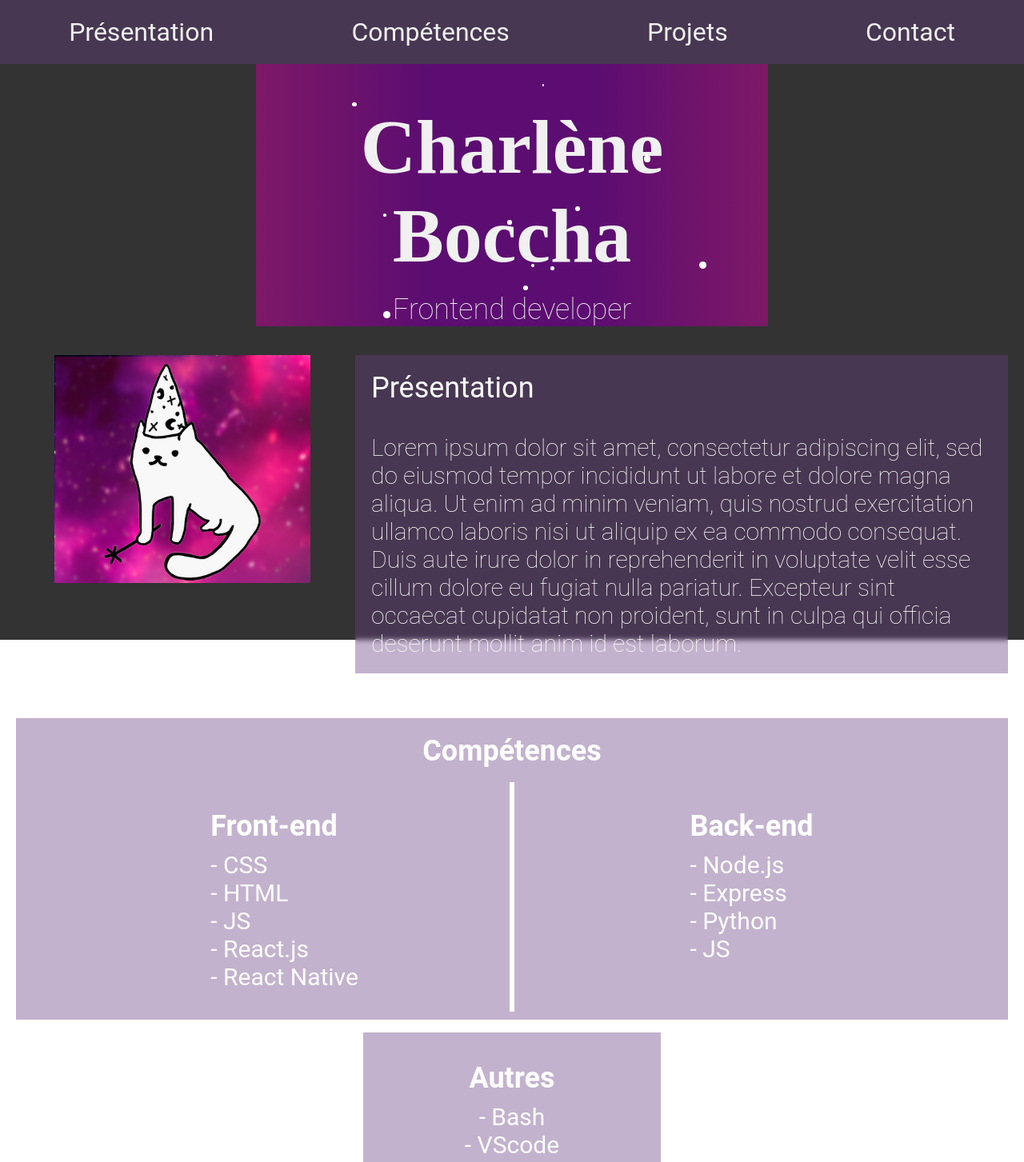
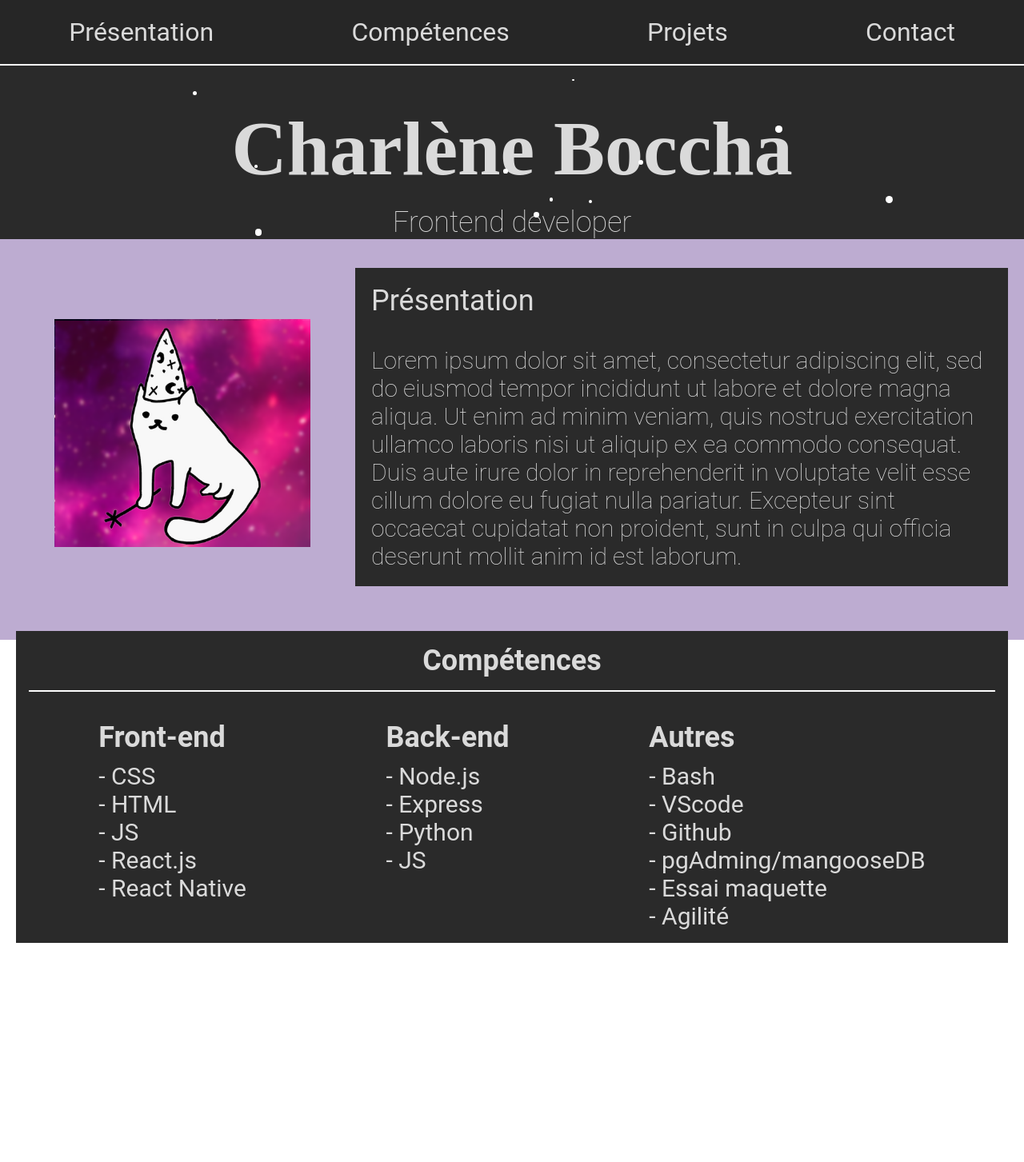
Before and after one commit to CharleneBo/portfolioCha, a React (Create React App) app: page / in a window 1280 px wide. Shown: the top 1453 px of the page at 80% size. After the commit the page ends 1199 px from the top, so only its background shows below. Built offline with nearby package versions, Linux system fonts and the light colour scheme.

Commit message:
changement NavBar, ajout position:sticky et déplacé dans App.js ; Mis 'autres' avec les autres skill

```diff
--- a/src/App.js
+++ b/src/App.js
@@ -9,9 +9,35 @@ const AppWrapper = styled.div`
   height: 100vh; */}
 `;
 
+const Navbar = styled.div`
+  position: sticky;
+  top: 0;
+  width: 100%;
+  z-index: 1000;
+  background-color: #262626;
+  border-bottom: 2px solid #fff;
+  display: flex;
+  height: 5em;
+  flex-direction: row;
+  justify-content: space-around;
+  backdrop-filter: blur(3px);
+`;
+
+const HeaderText = styled.div`
+  font-size: 2em;
+  color: #dadada;
+  margin: auto 0;
+`;
+
 function App() {
   return (
     <AppWrapper>
+      <Navbar>
+        <HeaderText>Présentation</HeaderText>
+        <HeaderText>Compétences</HeaderText>
+        <HeaderText>Projets</HeaderText>
+        <HeaderText>Contact</HeaderText>
+      </Navbar>
       <Header />
       <PresentationSection />
       <SkillsSection />
--- a/src/components/Background.js
+++ b/src/components/Background.js
@@ -2,7 +2,7 @@ import React from 'react';
 import styled from 'styled-components';
 
 const BackgroundWrapper = styled.div`
-  background-color: #333;
+  background-color: #bdacd1;
   position: fixed;
   top: 0;
   left: 0;
--- a/src/components/Header/Header.js
+++ b/src/components/Header/Header.js
@@ -3,45 +3,26 @@ import styled from 'styled-components';
 import StarryBackground from '../StarryBackground';
 
 const StyledHeader = styled.header`
-  position: relative;
   display: flex;
-  top: 0;
   flex-direction: column;
   width: 100%;
-`;
-
-const HeaderBackground = styled.header`
-  display: flex;
-  height: 5em;
-  flex-direction: row;
-  justify-content: space-around;
-  backdrop-filter: blur(3px);
-  background-color: rgba(105, 63, 131, 0.4); /* Couleur de fond violette pour HeaderBackground */
-`;
-
-const HeaderText = styled.div`
-  font-size: 2em;
-  color: #f0f0f0;
-  margin: auto 0;
 `;
 
 const StyleTitleHeader = styled.header`
   display: flex;
   flex-direction: column;
   text-align: center;
-  background: linear-gradient(to right, #7E1967, #5C0D71, #5C0D71, #7E1967);
-  position:relative;
-  width: 50%;
+  background-color: #2a2a2a;
+  position: relative;
+  width: 100%;
   margin: 0 auto;
   overflow: hidden;
 `;
 
-
-
 const PortfolioTitle = styled.h1`
   font-family: 'FrankRuhLibre', serif;
   font-size: 96px;
-  color: #f0f0f0;
+  color: #dadada;
   margin-top: 3rem;
   margin-bottom: 1rem;
 `;
@@ -49,23 +30,17 @@ const PortfolioTitle = styled.h1`
 const SubTitle = styled.h2`
   font-size: 36px;
   font-weight: 200;
-  color: #f0f0f0;
+  color: #dadada;
   margin: 0;
 `;
 
 function Header() {
   return (
     <StyledHeader>
-      <HeaderBackground>
-        <HeaderText>Présentation</HeaderText>
-        <HeaderText>Compétences</HeaderText>
-        <HeaderText>Projets</HeaderText>
-        <HeaderText>Contact</HeaderText>
-      </HeaderBackground>
       <StyleTitleHeader>
         <PortfolioTitle>Charlène Boccha</PortfolioTitle>
         <SubTitle>Frontend developer</SubTitle>
-        <StarryBackground /> {/* Ajoutez ici le fond d'étoiles */}
+        <StarryBackground />
       </StyleTitleHeader>
     </StyledHeader>
   );
--- a/src/components/Presentation/PresentationSection.js
+++ b/src/components/Presentation/PresentationSection.js
@@ -20,6 +20,7 @@ const LeftBlock = styled.div`
 `;
 
 const Avatar = styled.img`
+  margin-top: 4rem;
   margin-left: 3rem;
   max-width: 100%;
   height: auto;
@@ -28,7 +29,7 @@ const Avatar = styled.img`
 
 const RightBlock = styled.div`
   flex: 2;
-  background-color: rgba(105, 63, 131, 0.4);
+  background-color: #2a2a2a;
   backdrop-filter: blur(3px);
 `;
 
@@ -39,14 +40,14 @@ const Presentation = styled.div`
 
 const PresentationTitle = styled.h3`
   font-size: 36px;
-  color: #ffffff;
+  color: #dadada;
   margin-top: 0;
   font-weight: 400;
 `;
 
 const PresentationText = styled.div`
   font-size: 30px;
-  color: #ffffff;
+  color: #dadada;
   word-wrap: break-word;
   max-width: 100%;
   font-weight: 200;
--- a/src/components/Skills/OtherSkillSection.js
+++ /dev/null
@@ -1,40 +0,0 @@
-import React from 'react';
-import styled from 'styled-components';
-
-const OtherSkillBlock = styled.div`
-  flex: 0.3;
-  align-self: center;
-  text-align: center;
-  max-width: 100%;
-  background-color: rgba(105, 63, 131, 0.4);
-  margin-top: 1rem;
-  padding-bottom: 2rem;
-  width: 30%;
-`;
-
-const SkillTitle = styled.h3`
-  font-size: 36px;
-  color: #ffffff;
-  margin-bottom: 10px;
-`;
-
-const SkillText = styled.div`
-  font-size: 30px;
-  color: #ffffff;
-`;
-
-function OtherSkillSection() {
-  return (
-    <OtherSkillBlock>
-      <SkillTitle>Autres</SkillTitle>
-      <SkillText>- Bash</SkillText>
-      <SkillText>- VScode</SkillText>
-      <SkillText>- Github</SkillText>
-      <SkillText>- pgAdming/mangooseDB</SkillText>
-      <SkillText>- Essai maquette</SkillText>
-      <SkillText>- Agilité</SkillText>
-    </OtherSkillBlock>
-  );
-}
-
-export default OtherSkillSection;
--- a/src/components/Skills/SkillsSection.js
+++ b/src/components/Skills/SkillsSection.js
@@ -1,10 +1,8 @@
 import React from 'react';
 import styled from 'styled-components';
-import OtherSkillSection from './OtherSkillSection'
 
 const MainBlock = styled.div`
   display: flex;
-
   margin-top: 1rem;
 `;
 
@@ -17,28 +15,26 @@ const Wrapper = styled.div`
 `;
 
 const SkillBlock = styled.div`
-  flex: 2;
-  background-color: rgba(105, 63, 131, 0.4);
-  backdrop-filter: blur(3px);
+  background-color: #2a2a2a;
 `;
 
 const Skills = styled.div`
-  padding: 20px;
+  padding: 1rem;
   border-radius: 2px;
 `;
 
 const MainSkillTitle = styled.div`
   font-size: 36px;
   font-weight: bold;
-  color: #ffffff;
-  margin-top: 0;
+  color: #dadada;
+  padding-bottom:1rem ;
   text-align: center;
+  border-bottom: 2px solid #fff;
 `;
 
 const SkillDoubleBlock = styled.div`
   display: flex;
   justify-content: space-around;
-  padding: 1rem;
 `;
 
 const SkillFrontBlock = styled.div`
@@ -49,15 +45,19 @@ const SkillFrontBlock = styled.div`
 const SkillBackBlock = styled.div`
 `;
 
+const OtherSkillBlock = styled.div`
+
+`;
+
 const SkillTitle = styled.h3`
   font-size: 36px;
-  color: #ffffff;
+  color: #dadada;
   margin-bottom: 10px;
 `;
 
 const SkillText = styled.div`
   font-size: 30px;
-  color: #ffffff;
+  color: #dadada;
 `;
 
 const VerticalLine = styled.div`
@@ -65,7 +65,7 @@ const VerticalLine = styled.div`
   content: '';
   top: 80px;
   bottom: 10px;
-  border-left: 6px solid #ffffff;
+  border-left: 6px solid #dadada;
 `;
 
 
@@ -78,7 +78,6 @@ function SkillsSection() {
           <Skills>
             <MainSkillTitle>Compétences</MainSkillTitle>
             <SkillDoubleBlock>
-            <VerticalLine />
               <SkillFrontBlock>
                 <SkillTitle>Front-end</SkillTitle>
                 <SkillText>- CSS</SkillText>
@@ -94,10 +93,18 @@ function SkillsSection() {
                 <SkillText>- Python</SkillText>
                 <SkillText>- JS</SkillText>
               </SkillBackBlock>
+              <OtherSkillBlock>
+                <SkillTitle>Autres</SkillTitle>
+                <SkillText>- Bash</SkillText>
+                <SkillText>- VScode</SkillText>
+                <SkillText>- Github</SkillText>
+                <SkillText>- pgAdming/mangooseDB</SkillText>
+                <SkillText>- Essai maquette</SkillText>
+                <SkillText>- Agilité</SkillText>
+              </OtherSkillBlock>
             </SkillDoubleBlock>
           </Skills>
         </SkillBlock>
-        <OtherSkillSection />
       </Wrapper>
     </MainBlock>
   );
```
